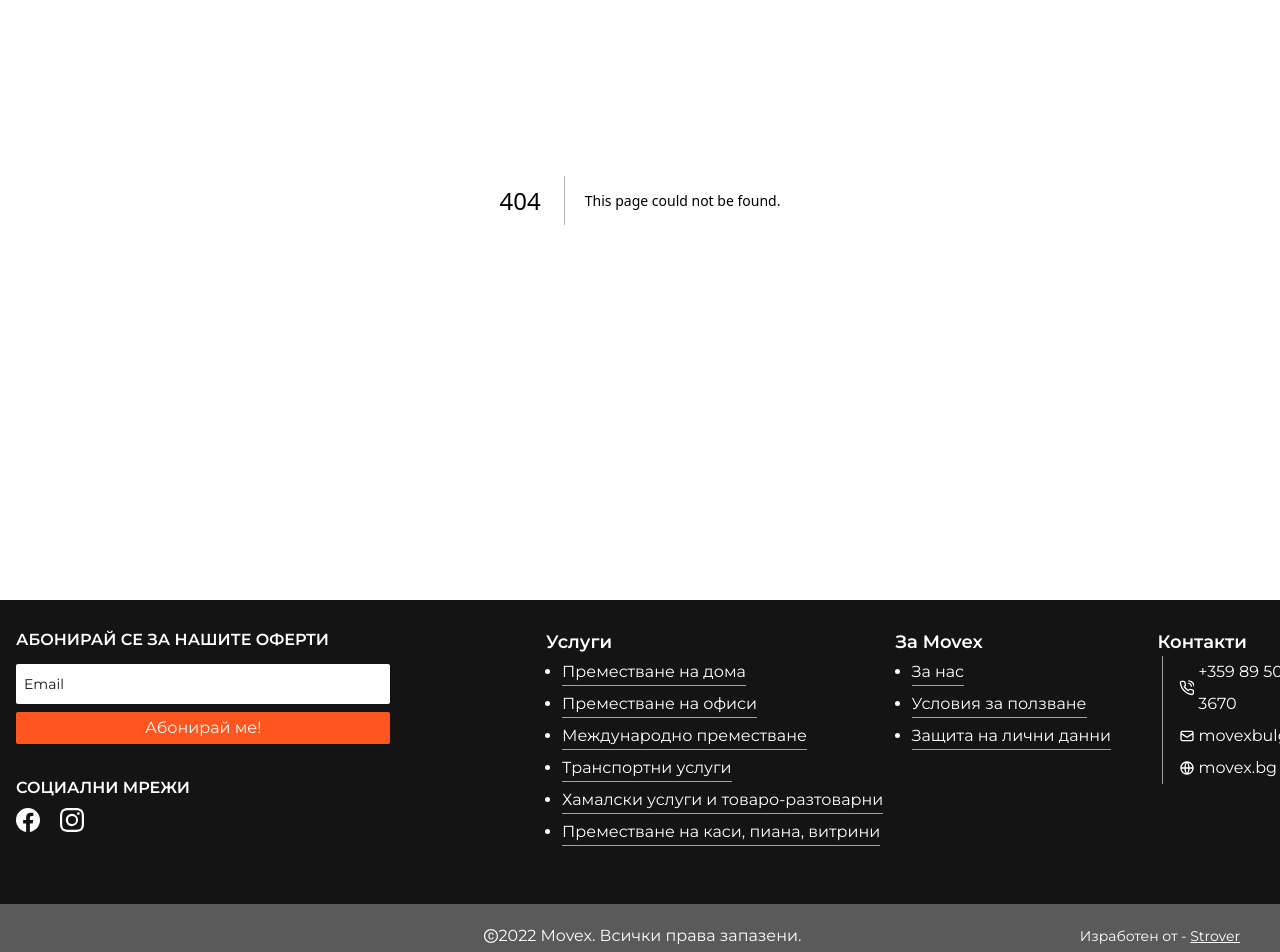
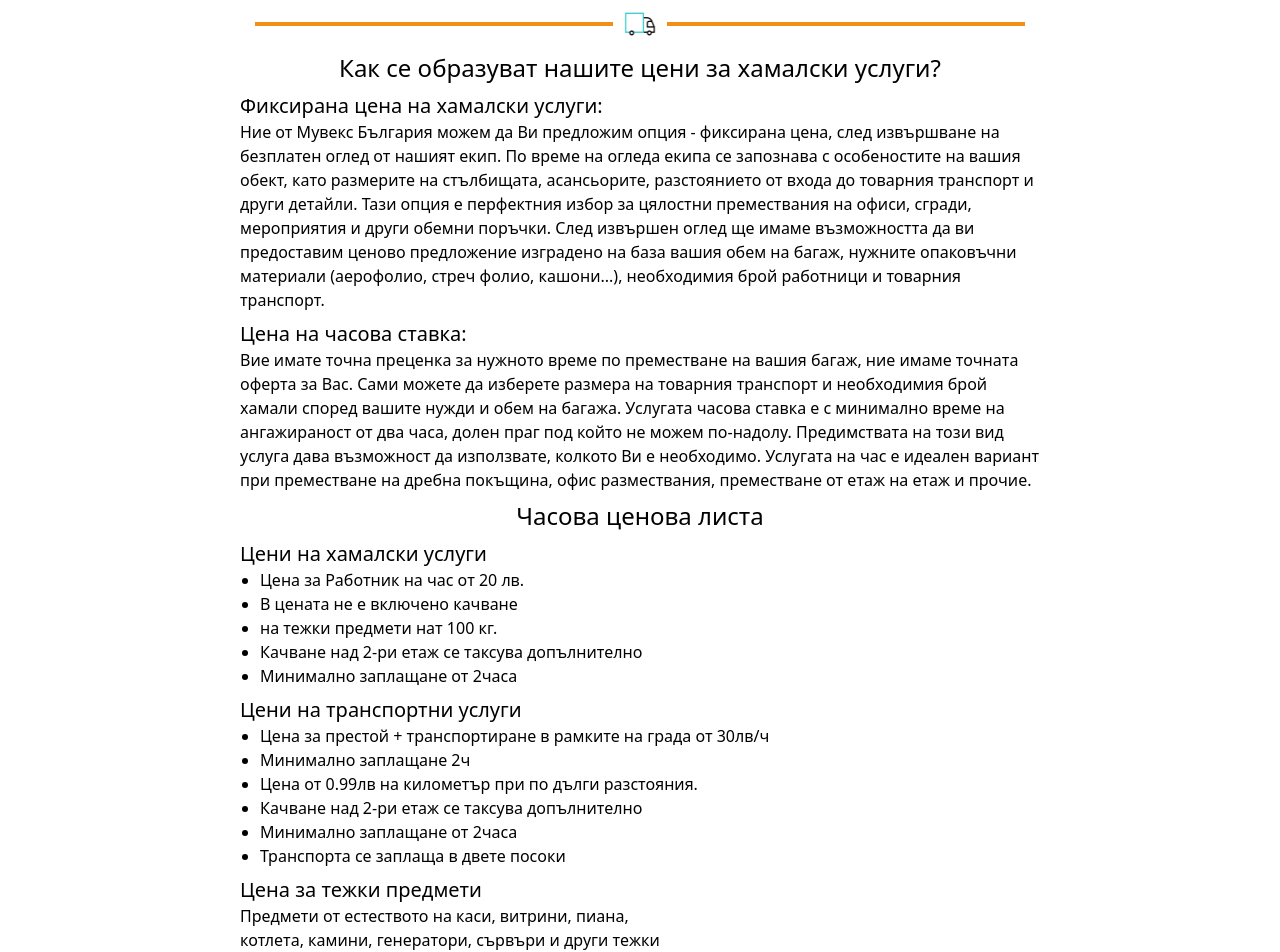
Before and after one commit to StroverIT/cargomove, a Next.js app: page /pricing in a window 1280 px wide. Before the commit this address had no page. Shown: the part 200-1152 px from the top of the page. Built offline with nearby package versions, Linux system fonts and the light colour scheme; a web font is replaced by a local one.

Commit message:
changing text

```diff
--- a/components/indexPage/Pricing.js
+++ b/components/indexPage/Pricing.js
@@ -1,4 +1,5 @@
 import Image from "next/legacy/image";
+import Link from "next/link";
 import React from "react";
 import Title from "../Title";
 
@@ -14,24 +15,16 @@ export default function Pricing() {
             <div className="grid md:grid-cols-2  shadow-lg">
               <div className="p-5 md:p-16 border-y border-orange-150 max-md:order-2">
                 <h3 className="max-md:text-center text-2xl md:text-2xl mb-4">
-                  Хамалски и товаро-разтоварни
+                  Хамалски услуги и товаро-разтоварни дейности
                 </h3>
                 <ul className="flex flex-col max-w-xl text-lg gap-y-2 list-disc	 ml-10">
                   <li>Цени от 20 лв на час.</li>
-                  <li>При повикване извън София - по договаряне</li>
+                  <li>При повикване на хамали извън София - по договаряне</li>
                   <li>
                     За тежки предмети над 100кг. по договаряне. (каси, витрини,
-                    пиана, камини, камъни и прочие.)
+                    пиана, камини, камъни и други)
                   </li>
                 </ul>
-                <section className="flex-center mt-5">
-                  <a
-                    href=""
-                    className="text-white bg-orange-150 px-5 py-2 rounded-md font-semibold "
-                  >
-                    Виж повече
-                  </a>
-                </section>
               </div>
               <div className="flex-center bg-orange-150 ">
                 <div className="relative w-20 h-20 md:w-56 md:h-56">
@@ -59,14 +52,6 @@ export default function Pricing() {
                     договаряне.
                   </li>
                 </ul>
-                <section className="flex-center mt-5">
-                  <a
-                    href=""
-                    className="text-white bg-orange-150 px-5 py-2 rounded-md font-semibold "
-                  >
-                    Виж повече
-                  </a>
-                </section>
               </div>
               <div className="flex-center bg-orange-300 ">
                 <div className="relative w-20 h-20 md:w-56 md:h-56">
@@ -89,13 +74,14 @@ export default function Pricing() {
             </ul>
           </section>
         </section>
+
         <div className="py-10 flex-center">
-          <a
-            href="tel:+359895063670"
-            className="py-4 text-2xl font-semibold text-white uppercase rounded-lg px-14 bg-orange"
+          <Link
+            href="/pricing"
+            className="py-3 text-lg font-semibold text-white uppercase rounded-lg px-10 bg-orange"
           >
-            позвъни сега
-          </a>
+            Виж повече
+          </Link>
         </div>
       </section>
     </section>
--- a/components/indexPage/Services.js
+++ b/components/indexPage/Services.js
@@ -6,20 +6,23 @@ import Title from "../Title";
 const data = [
   {
     title: "Преместване на дома",
-    image: "icons8-relocation-64.png",
-    link: "home-moving",
+    image: "house.png",
+    link: "house",
+    p: `Предлагаме качествени и достъпни професионални услуги по преместване на дома
+    за София и страната.
+    `,
     _id: "xzcz12341",
   },
   {
     title: "Преместване на офиса",
-    image: "icons8-relocation-64.png",
+    image: "office.png",
     link: "office-moving",
-
+    p: `Корпоративни решения за вашия бизнес. Доверете се на професионалистите по преместване. Бързо и лесно`,
     _id: "21asfdasd",
   },
   {
     title: "Международно преместване",
-    image: "icons8-disposal-64.png",
+    image: "europe.png",
     link: "international-relocation",
 
     _id: "1231",
@@ -33,8 +36,8 @@ const data = [
   },
   // cleaning-of-apartments-and-houses
   {
-    title: "Хамалски услуги и товаро-разтоварни дейности",
-    image: "icons8-cleaning-64.png",
+    title: "Товаро-разтоварни дейности",
+    image: "moving.png",
     link: "loading-and-unloading-activity",
     // link: "disposal-of-construction-waste",
     _id: "asfacxzv12",
@@ -46,8 +49,8 @@ const data = [
   //   _id: "zdzxc1231",
   // },
   {
-    title: "Преместване на пиана, каси, витрини",
-    image: "icons8-cleaning-64.png",
+    title: "Преместване на пиана",
+    image: "cargo-mover.png",
     link: "moving-cash-registers-pianos-showcases",
     // link: "cleaning-basements-and-attics",
     _id: "xZczx1231",
@@ -69,6 +72,7 @@ export default function Services() {
                 index={index}
                 image={service.image}
                 link={service.link}
+                p={service.p}
               />
             );
           })}
@@ -86,18 +90,24 @@ export default function Services() {
   );
 }
 
-function Service({ title, index, image, link }) {
+function Service({ title, index, image, link, p }) {
   return (
     <Link href={`/${link}`} scroll={false}>
       <div className="transition-all bg-white shadow-lg cursor-pointer text-dark hover:shadow-lg hover:scale-110 rounded-xl">
-        <section className="h-40 px-5 pt-4">
+        <section className="h-48 px-5 pt-4">
           <section className="flex justify-between">
             <h5 className="text-4xl text-orange">0{index + 1}</h5>
             <div className="relative w-10 h-10">
               <Image src={`/icons/${image}`} alt="test" layout="fill" />
             </div>
           </section>
-          <h3 className="pt-2 text-xl italic font-semibold">{title}</h3>
+          <h3
+            className="pt-2 text-xl
+           font-medium"
+          >
+            {title}
+          </h3>
+          <p className="mt-1 font-sans ">{p}</p>
         </section>
       </div>
     </Link>
--- a/components/layouts/Navigation.js
+++ b/components/layouts/Navigation.js
@@ -234,6 +234,11 @@ export default function Navigation() {
                   <a href="#pricing">Цени</a>
                 </li>
               )}
+              {pathname != "/" && (
+                <li>
+                  <Link href="/pricing">Цени</Link>
+                </li>
+              )}
               {pathname == "/" && (
                 <li>
                   <a href="#faq">Въпроси</a>
@@ -246,7 +251,13 @@ export default function Navigation() {
                   </Link>
                 </li>
               )}
-
+              {pathname == "/aboutUs" && (
+                <li>
+                  <a href="#" scroll={false}>
+                    За нас
+                  </a>
+                </li>
+              )}
               <li className="px-5 py-2 rounded-sm bg-orange">
                 <a href="tel:+359895063670">позвъни сега </a>
               </li>
--- a/pages/aboutUs.js
+++ b/pages/aboutUs.js
@@ -57,7 +57,7 @@ export default function AboutUs() {
                 <li>Организираност</li>
 
                 <li>Постоянна ангажираност и съпричасност към клиента</li>
-                <li>Баланс между качеството, ефективност, своевременост</li>
+                <li>Баланс между качеството и ефективност</li>
               </ul>
             </div>
           </div>
--- a/pages/loading-and-unloading-activity.js
+++ b/pages/loading-and-unloading-activity.js
@@ -8,10 +8,7 @@ export default function CleaningOfApartmentsAndHouses() {
     <div className="min-h-screen mt-40 ">
       <section className="container font-sans">
         <section className="flex-center">
-          <Title
-            title="Хамалски услуги и товаро-разтоварни дейности"
-            size="text-3xl"
-          />
+          <Title title="Товаро-разтоварни дейности" size="text-3xl" />
         </section>
         {/* Извозване на строителни отпадъци в чували до сметище
           Първокласно обслужване на всички наши клиенти за извозване на отпадъци
--- /dev/null
+++ b/pages/pricing.js
@@ -0,0 +1,133 @@
+import React from "react";
+import ContactUs from "../components/indexPage/ContactUs";
+import SwiperServices from "../components/SwiperServices";
+import Title from "../components/Title";
+
+export default function CleaningOfApartmentsAndHouses() {
+  return (
+    <div className="min-h-screen mt-40 ">
+      <section className="container font-sans">
+        <section className="flex-center">
+          <Title
+            title="Хамалски, товаро-разтоварни и транспортни услуги"
+            size="text-3xl"
+          />
+        </section>
+        {/* Извозване на строителни отпадъци в чували до сметище
+          Първокласно обслужване на всички наши клиенти за извозване на отпадъци
+          Гъвкаво работно време, няма нужда да променяте графика си за нас
+          Най-висок клас услуги, оборудване и превозни средства за извозване на отпадъци
+
+        Достъпни цени и много специални оферти за количества и редовни клиенти
+
+        По-евтина алтернативна на извозването на отпадъци с контейнери */}
+        <section className="lg:px-56">
+          <h2 className="mt-2 text-2xl font-medium text-center">
+            Как се образуват нашите цени за хамалски услуги?
+          </h2>
+          <h3 className="mt-2 text-xl font-medium">
+            Фиксирана цена на хамалски услуги:
+          </h3>
+          <p>
+            Ние от Мувекс България можем да Ви предложим опция - фиксирана цена,
+            след извършване на безплатен оглед от нашият екип. По време на
+            огледа екипа се запознава с особеностите на вашия обект, като
+            размерите на стълбищата, асансьорите, разстоянието от входа до
+            товарния транспорт и други детайли. Тази опция е перфектния избор за
+            цялостни премествания на офиси, сгради, мероприятия и други обемни
+            поръчки. След извършен оглед ще имаме възможността да ви предоставим
+            ценово предложение изградено на база вашия обем на багаж, нужните
+            опаковъчни материали (аерофолио, стреч фолио, кашони...),
+            необходимия брой работници и товарния транспорт.
+          </p>
+          <h3 className="mt-2 text-xl font-medium">Цена на часова ставка:</h3>
+          <p>
+            Вие имате точна преценка за нужното време по преместване на вашия
+            багаж, ние имаме точната оферта за Вас. Сами можете да изберете
+            размера на товарния транспорт и необходимия брой хамали според
+            вашите нужди и обем на багажа. Услугата часова ставка е с минимално
+            време на ангажираност от два часа, долен праг под който не можем
+            по-надолу. Предимствата на този вид услуга дава възможност да
+            използвате, колкото Ви е необходимо. Услугата на час е идеален
+            вариант при преместване на дребна покъщина, офис размествания,
+            преместване от етаж на етаж и прочие.
+          </p>
+
+          <h3 className="mt-2 text-2xl font-medium text-center">
+            Часова ценова листа
+          </h3>
+          <section className="">
+            <section>
+              <h3 className="mt-2 text-xl font-medium">
+                Цени на хамалски услуги
+              </h3>
+              <ul className="ml-5 list-disc">
+                <li>Цена за Работник на час от 20 лв. </li>
+                <li>В цената не е включено качване</li>
+                <li>на тежки предмети нат 100 кг.</li>
+                <li>Качване над 2-ри етаж се таксува допълнително</li>
+                <li>Минимално заплащане от 2часа</li>
+              </ul>
+            </section>
+            <section>
+              <h3 className="mt-2 text-xl font-medium">
+                Цени на транспортни услуги
+              </h3>
+              <ul className="ml-5 list-disc">
+                <li>
+                  Цена за престой + транспортиране в рамките на града от 30лв/ч
+                </li>
+                <li>Минимално заплащане 2ч</li>
+                <li>Цена от 0.99лв на километър при по дълги разстояния.</li>
+                <li>Качване над 2-ри етаж се таксува допълнително</li>
+                <li>Минимално заплащане от 2часа</li>
+                <li> Транспорта се заплаща в двете посоки</li>
+              </ul>
+            </section>
+            <section>
+              <h3 className="mt-2 text-xl font-medium">
+                Цена за тежки предмети
+              </h3>
+              <p className="max-w-md">
+                Предмети от естеството на каси, витрини, пиана, котлета, камини,
+                генератори, сървъри и други тежки предмети
+              </p>
+              <p>Цени по договаряне</p>
+            </section>
+          </section>
+          {/* <ul className="ml-5 list-disc">
+            <li>Извозване на строителните отпадъци в чували до сметище. </li>
+            <li>
+              Първокласно обслужване на всички наши клиенти за извозване на
+              отпадъци
+            </li>
+            <li>
+              Гъвкаво работно време, за да не се налага промяна на Вашият
+              график.
+            </li>
+            <li>Достъпни цени</li>
+            <li>Алтернатива за по-евтино извозване на отпадъци с контейнери</li>
+          </ul> */}
+        </section>
+        <section className="my-14 lg:mx-36">
+          <ContactUs
+            color="border-orange"
+            btnColor="bg-orange"
+            bgColor="bg-orange-50"
+            number="+359 89 506 3670"
+            scrollBarThumb="scrollbar-thumb-primaryBlue-150"
+            scrollBarTrack="scrollbar-track-primaryBlue-500"
+            typePage="Web"
+            mx="md:mx-10"
+          />
+        </section>
+      </section>
+      <section className="mt-20 font-sans flex-center">
+        <Title title="Вижте и другите ни услуги" size="text-4xl" />
+      </section>
+      <section className="">
+        <SwiperServices construction={false} />
+      </section>
+    </div>
+  );
+}
```
